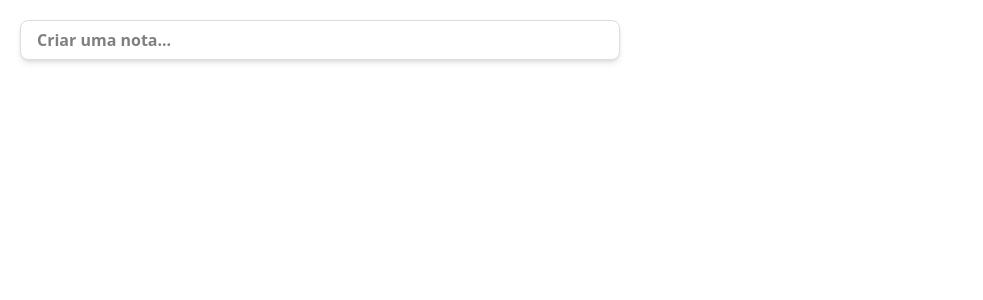
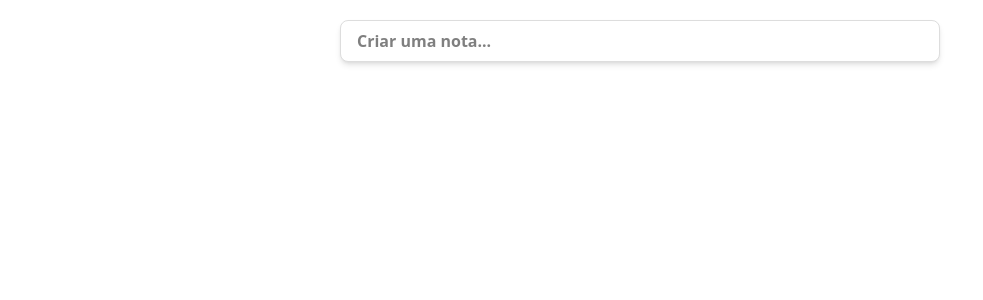
Before and after one commit to NicholasdeOliveiraSica/Vue-notes, a Vue app: page / in a window 1280 px wide. Shown: the top 300 px of the page, without its empty margins (0-983 px from the left). Built offline with nearby package versions, Linux system fonts and the light colour scheme.

Commit message:
feat (input): Função de abrir e fechar o botão

```diff
--- a/src/App.vue
+++ b/src/App.vue
@@ -1,8 +1,8 @@
 
 <template>
-  <HomeView />
+  <MainView />
 </template>
 
 <script setup>
-import HomeView from "@/views/HomeView.vue";
+import MainView from "@/views/MainView.vue";
 </script>
--- a/src/assets/output.css
+++ b/src/assets/output.css
@@ -10,6 +10,8 @@
     --color-neutral-400: oklch(70.8% 0 0);
     --color-white: #fff;
     --spacing: 0.25rem;
+    --text-xl: 1.25rem;
+    --text-xl--line-height: calc(1.75 / 1.25);
     --font-weight-semibold: 600;
     --font-weight-bold: 700;
     --radius-lg: 0.5rem;
@@ -172,9 +174,6 @@
   .m-5 {
     margin: calc(var(--spacing) * 5);
   }
-  .-mt-1 {
-    margin-top: calc(var(--spacing) * -1);
-  }
   .flex {
     display: flex;
   }
@@ -183,6 +182,9 @@
   }
   .h-full {
     height: 100%;
+  }
+  .h-screen {
+    height: 100vh;
   }
   .w-full {
     width: 100%;
@@ -198,6 +200,9 @@
   }
   .resize {
     resize: both;
+  }
+  .flex-col {
+    flex-direction: column;
   }
   .items-center {
     align-items: center;
@@ -225,9 +230,6 @@
   .bg-white {
     background-color: var(--color-white);
   }
-  .p-4 {
-    padding: calc(var(--spacing) * 4);
-  }
   .px-4 {
     padding-inline: calc(var(--spacing) * 4);
   }
@@ -237,20 +239,12 @@
   .pr-2 {
     padding-right: calc(var(--spacing) * 2);
   }
-  .pb-2 {
-    padding-bottom: calc(var(--spacing) * 2);
-  }
-  .pb-3 {
-    padding-bottom: calc(var(--spacing) * 3);
-  }
-  .pb-4 {
-    padding-bottom: calc(var(--spacing) * 4);
-  }
-  .pl-2 {
-    padding-left: calc(var(--spacing) * 2);
-  }
   .pl-4 {
     padding-left: calc(var(--spacing) * 4);
+  }
+  .text-xl {
+    font-size: var(--text-xl);
+    line-height: var(--tw-leading, var(--text-xl--line-height));
   }
   .font-semibold {
     --tw-font-weight: var(--font-weight-semibold);
--- a/src/components/NewNoteInput.vue
+++ b/src/components/NewNoteInput.vue
@@ -1,10 +1,11 @@
 <template>
-  <div :class="['m-5 max-w-150 bg-white rounded-lg shadow-md border border-[#ddd]' , $attrs.class]">
+  <div :class="['m-5 w-full max-w-150 bg-white rounded-lg shadow-md border border-[#ddd]' , $attrs.class]">
+
     <div v-show="focused" class="flex items-center justify-between px-4 py-2">
       <input
       type="text"
       placeholder="Titulo"
-      class="placeholder:font-bold w-full focus-visible:outline-none"
+      class="placeholder:font-bold w-full focus-visible:outline-none text-xl"
       >
       <button @click="fixedSelect = !fixedSelect" class="cursor-pointer">
         <img v-if="!fixedSelect" width="20" height="20" src="https://img.icons8.com/ios/50/pin--v1.png" alt="Pin note"/>
@@ -15,8 +16,8 @@
     <input
       type="text"
       :placeholder="['Criar uma ' + createA]"
-      class="px-4 py-2 h-full w-full focus-visible:outline-none placeholder:font-semibold"
-      @focus="focused = true"
+      class="px-4 py-2 w-full focus-visible:outline-none placeholder:font-semibold"
+      @click="emit('update:focused', true)"
       />
 
     <div v-show="focused" class="flex justify-between text-neutral-400 font-semibold rounded-b-lg">
@@ -32,15 +33,27 @@
         </button>
         <a>List</a>
       </div>
-      <button @click="focused = false" class="cursor-pointer px-4 py-2">Fechar</button>
+      <button @click="emit('update:focused', false)" class="cursor-pointer px-4 py-2">Fechar</button>
     </div>
+
   </div>
 </template>
 
 <script setup>
-import { ref } from 'vue';
+import { ref, defineProps, defineEmits } from 'vue';
+
+const props = defineProps({
+  focused: {
+    type: Boolean,
+    default: false
+  }
+});
+
+const emit = defineEmits([
+  'update:focused'
+])
+
 const fixedSelect = ref(false);
-const focused = ref(false);
 const isList = ref(false);
 const createA = ref('nota...');
 
--- a/src/router/index.js
+++ b/src/router/index.js
@@ -5,12 +5,10 @@ const router = createRouter({
   routes: [
     {
       path: '/',
-      name: 'home',
-      component: () => import('../views/HomeView.vue')
-    },
-    {
+      name: 'main page',
+      component: () => import('../views/MainView.vue')
     }
-  ],
+  ]
 })
 
 export default router
--- a/src/views/HomeView.vue
+++ /dev/null
@@ -1,28 +0,0 @@
-<template>
-  <div>
-    <NewNoteInput/>
-  </div>
-</template>
-
-<script setup>
-import { ref } from "vue";
-import NewNoteInput from "@/components/NewNoteInput.vue";
-
-const name = ref("");
-const submit = () => {
-  alert(`Hello ${name.value}, welcome to Vue 3!`);
-  localStorage.setItem("name", name.value);
-  name.value = "";
-};
-const callName = () => {
-  name.value = "";
-  const storedName = localStorage.getItem("name");
-  if (storedName) {
-    alert(`Your name is ${storedName}`);
-    name.value = storedName;
-  } else {
-    alert("No name found in local storage.");
-  }
-};
-
-</script>
--- /dev/null
+++ b/src/views/MainView.vue
@@ -0,0 +1,34 @@
+<template>
+
+  <div
+    @click="closeFocus()"
+    class="w-full h-screen flex flex-col items-center"
+    >
+    <NewNoteInput
+      @click.stop
+      v-model:focused="focused"
+      />
+
+  </div>
+
+</template>
+
+
+<script setup>
+import NewNoteInput from "@/components/NewNoteInput.vue";
+import { ref } from "vue";
+
+const focused = ref(false)
+
+const closeFocus = () => {
+  if(focused.value) {
+    createNote();
+  }
+  focused.value = false;
+};
+
+const createNote = () => {
+  console.log('Creating a new note...');
+};
+
+</script>
```
Also changed, not shown: 1 other file (tests, documents, lock files or other folders).
